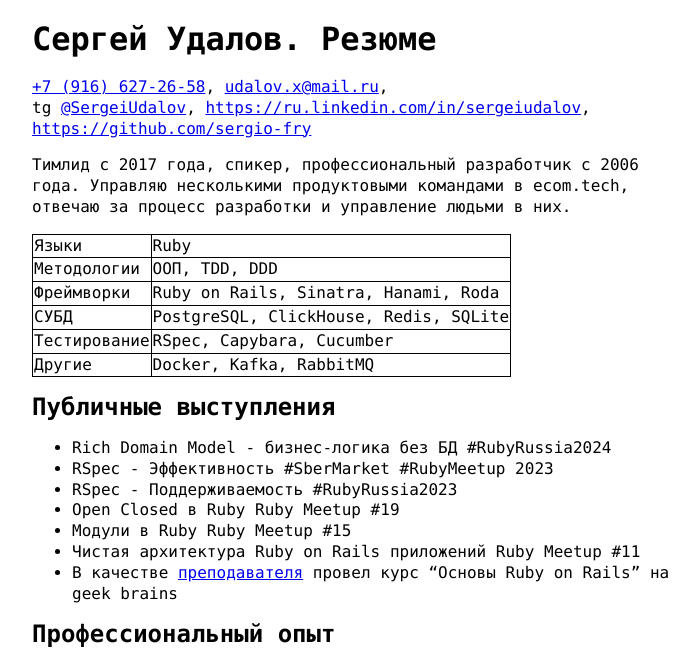
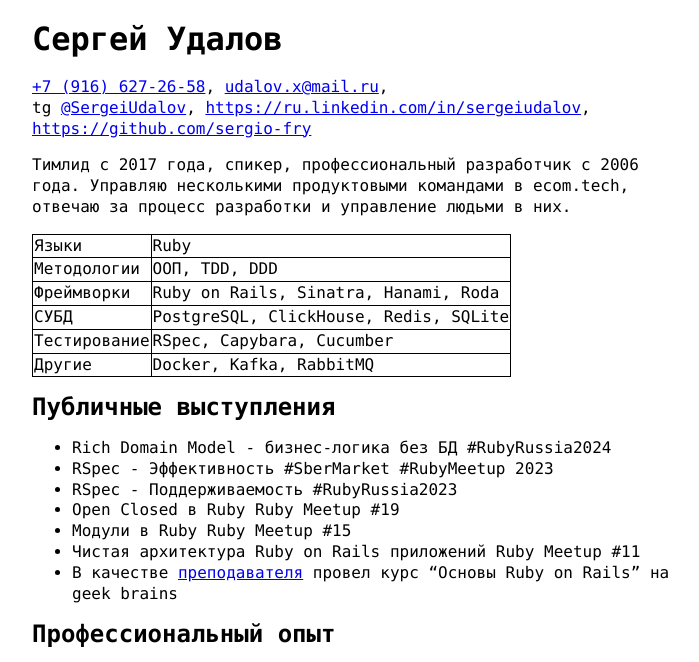
Before and after one commit to sergio-fry/blog, a Jekyll site: the page built from cv.md, in a window 1280 px wide and 900 px high, cut to the strip 238-900 px from the top of the window. Shown: the whole strip, without its empty margins (288-987 px from the left). Built offline with Jekyll 4.4.1, drawn with Linux system fonts in a browser that asks for light colours.

```diff
--- a/cv.md
+++ b/cv.md
@@ -5,7 +5,7 @@ disable_comments: true
 
 ![](https://2.gravatar.com/avatar/930a15d4a6be0a15f5fae212fff5651828c1c981950f35b0ebe5702e7154ec54?size=128)
 
-# Сергей Удалов. Резюме
+# Сергей Удалов
 
 
 [+7 (916) 627-26-58](tel:+79166272658),
```
Also changed, not shown: .obsidian/workspace.json.
